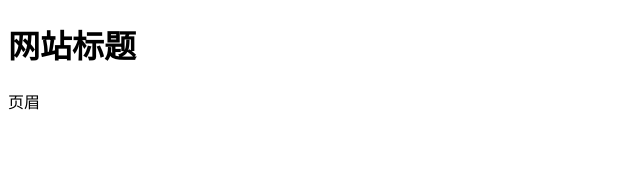
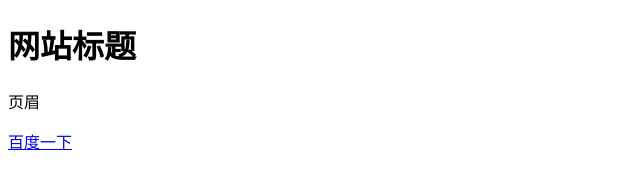
Before and after one commit to youshang2580/test_gl, a plain HTML site: page index.html in a window 1280 px wide. Shown: the whole page, without its empty margins (0-640 px from the left). Drawn offline with Linux system fonts and the light colour scheme.

Commit message:
公司开发其它功能

```diff
--- a/index.html
+++ b/index.html
@@ -8,5 +8,6 @@
   <body>
     <h1>网站标题</h1>
     <p>页眉</p>
+    <a href="www.baidu.com">百度一下</a>
   </body>
 </html>
```
